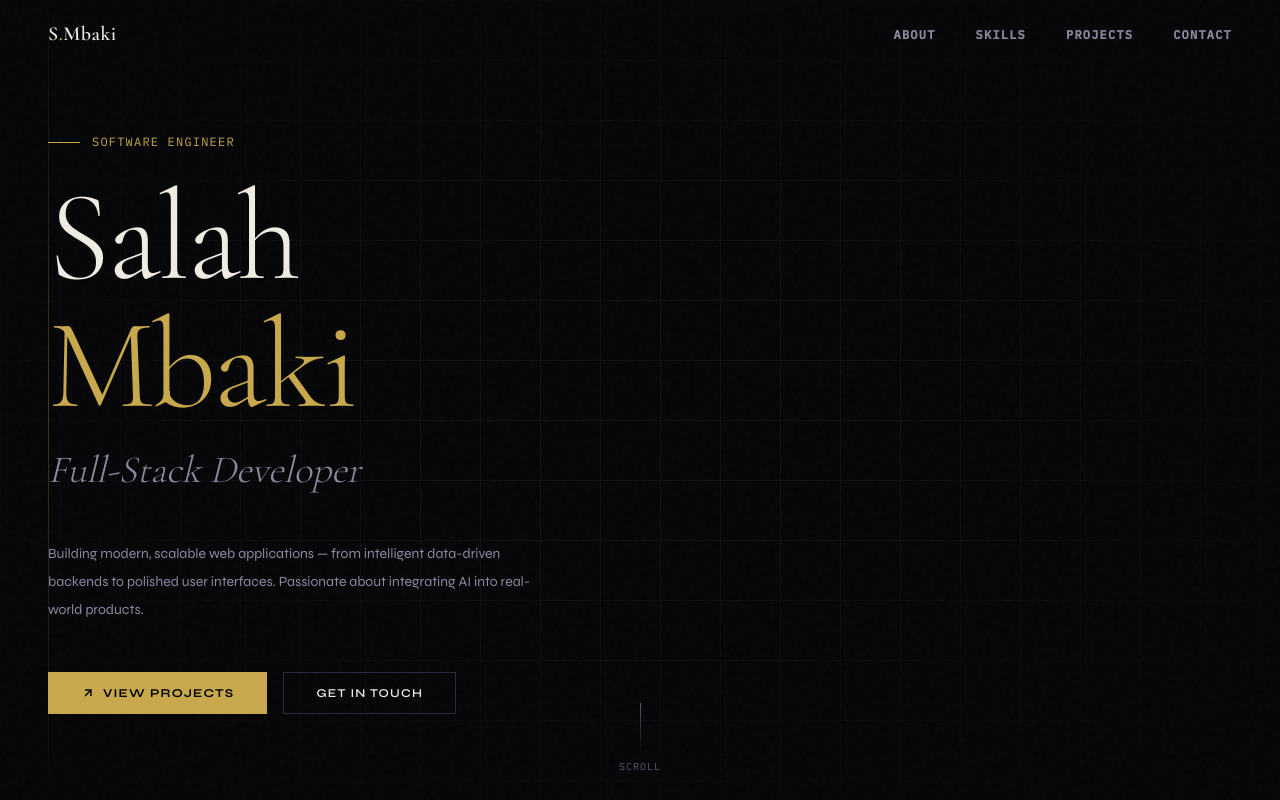
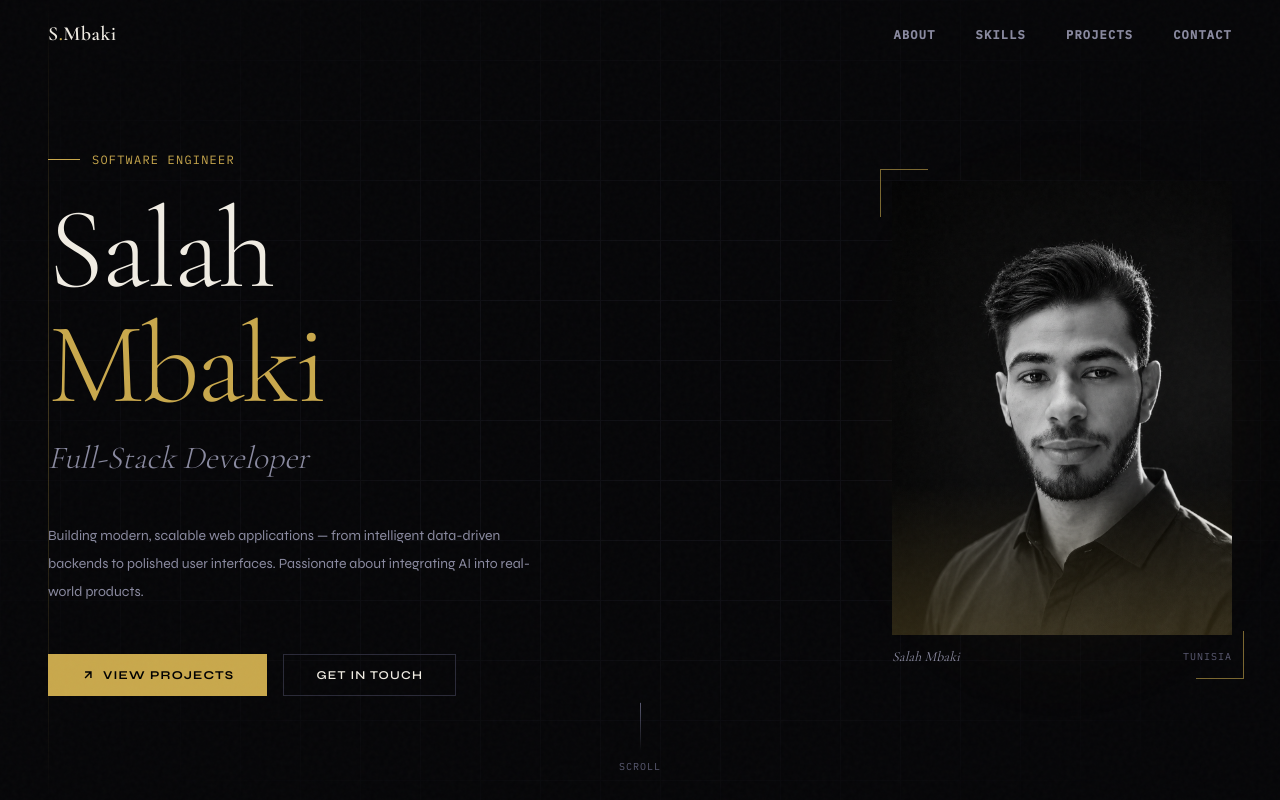
Before and after one commit to Salah-mbarki/Portfolio, a Next.js app: page / in a window 1280 px wide. Shown: the top 800 px of the page. Built offline with nearby package versions, Linux system fonts and the light colour scheme.

Commit message:
added photo

```diff
--- a/components/Hero.tsx
+++ b/components/Hero.tsx
@@ -1,4 +1,6 @@
 "use client";
+
+import Image from "next/image";
 
 export default function Hero() {
   const scrollTo = (id: string) =>
@@ -26,13 +28,16 @@ export default function Hero() {
       <div
         aria-hidden
         className="absolute top-0 left-12 w-px h-full opacity-30"
-        style={{
-          background: "linear-gradient(to bottom, transparent, #c9a84c, transparent)",
-        }}
+        style={{ background: "linear-gradient(to bottom, transparent, #c9a84c, transparent)" }}
       />
 
+      {/* Two-column layout */}
+      <div className="relative z-10 grid md:grid-cols-[1fr_340px] gap-16 items-center">
+
+        {/* Left — text */}
+        <div>
           {/* Tag */}
-      <div className="flex items-center gap-3 mb-6 relative z-10">
+          <div className="flex items-center gap-3 mb-6">
             <span className="w-8 h-px bg-accent" />
             <span className="font-mono text-xs tracking-widest uppercase text-accent">
               Software Engineer
@@ -41,39 +46,34 @@ export default function Hero() {
 
           {/* Name */}
           <h1
-        className="font-display font-light leading-none tracking-tight mb-3 relative z-10"
-        style={{ fontSize: "clamp(4rem, 10vw, 9rem)" }}
+            className="font-display font-light leading-none tracking-tight mb-3"
+            style={{ fontSize: "clamp(4rem, 9vw, 8rem)" }}
           >
             Salah
             <br />
-        <em className="text-accent not-italic font-light italic">Mbaki</em>
+            <em className="text-accent not-italic italic">Mbaki</em>
           </h1>
 
           {/* Role */}
           <p
-        className="font-display font-light italic text-muted2 mb-10 relative z-10"
-        style={{ fontSize: "clamp(1.5rem, 3vw, 2.5rem)" }}
+            className="font-display font-light italic text-muted2 mb-10"
+            style={{ fontSize: "clamp(1.2rem, 2.5vw, 2rem)" }}
           >
             Full-Stack Developer
           </p>
 
           {/* Description */}
-      <p className="max-w-lg text-sm text-muted2 leading-loose mb-12 relative z-10">
-        Building modern, scalable web applications — from intelligent data-driven
-        backends to polished user interfaces. Passionate about integrating AI into
-        real-world products.
+          <p className="max-w-lg text-sm text-muted2 leading-loose mb-12">
+            Building modern, scalable web applications — from intelligent
+            data-driven backends to polished user interfaces. Passionate about
+            integrating AI into real-world products.
           </p>
 
           {/* CTA */}
-      <div className="flex flex-wrap gap-4 relative z-10">
+          <div className="flex flex-wrap gap-4">
             <button
               onClick={() => scrollTo("projects")}
-          className="
-            inline-flex items-center gap-2
-            bg-accent text-black font-ui font-bold text-xs tracking-widest uppercase
-            px-8 py-3 border border-accent
-            hover:bg-accent2 hover:border-accent2 transition-all duration-200
-          "
+              className="inline-flex items-center gap-2 bg-accent text-black font-ui font-bold text-xs tracking-widest uppercase px-8 py-3 border border-accent hover:bg-accent2 hover:border-accent2 transition-all duration-200"
             >
               <svg width="14" height="14" viewBox="0 0 24 24" fill="none" stroke="currentColor" strokeWidth="2.5">
                 <path d="M7 17l10-10M7 7h10v10" />
@@ -82,15 +82,47 @@ export default function Hero() {
             </button>
             <button
               onClick={() => scrollTo("contact")}
-          className="
-            inline-flex items-center gap-2
-            bg-transparent text-cream font-ui font-semibold text-xs tracking-widest uppercase
-            px-8 py-3 border border-border2
-            hover:border-muted2 transition-all duration-200
-          "
+              className="inline-flex items-center gap-2 bg-transparent text-cream font-ui font-semibold text-xs tracking-widest uppercase px-8 py-3 border border-border2 hover:border-muted2 transition-all duration-200"
             >
               Get In Touch
             </button>
+          </div>
+        </div>
+
+        {/* Right — photo */}
+        <div className="hidden md:block relative">
+          {/* Decorative corner frames */}
+          <div className="absolute -top-3 -left-3 w-12 h-12 border-t border-l border-accent opacity-60 z-10" />
+          <div className="absolute -bottom-3 -right-3 w-12 h-12 border-b border-r border-accent opacity-60 z-10" />
+
+          {/* Glow behind image */}
+          <div
+            className="absolute inset-0 rounded-none opacity-20 blur-3xl"
+            style={{ background: "radial-gradient(ellipse at center, #c9a84c, transparent 70%)" }}
+          />
+
+          <div className="relative overflow-hidden" style={{ aspectRatio: "3/4" }}>
+            <Image
+              src="/portfolio_pic.png"
+              alt="Salah Mbaki"
+              fill
+              className="object-cover object-top grayscale hover:grayscale-0 transition-all duration-700"
+              priority
+            />
+            {/* Gold gradient overlay at bottom */}
+            <div
+              className="absolute bottom-0 left-0 right-0 h-1/3 pointer-events-none"
+              style={{ background: "linear-gradient(to top, rgba(201,168,76,0.2), transparent)" }}
+            />
+          </div>
+
+          {/* Label below photo */}
+          <div className="mt-3 flex items-center justify-between">
+            <span className="font-display italic text-muted2 text-sm">Salah Mbaki</span>
+            <span className="font-mono text-[10px] tracking-widest text-muted uppercase">Tunisia</span>
+          </div>
+        </div>
+
       </div>
 
       {/* Scroll indicator */}
@@ -99,13 +131,8 @@ export default function Hero() {
         className="absolute bottom-8 left-1/2 flex flex-col items-center gap-2"
         style={{ animation: "bounce-scroll 2s infinite", transform: "translateX(-50%)" }}
       >
-        <div
-          className="w-px h-12"
-          style={{ background: "linear-gradient(to bottom, #5a5a72, transparent)" }}
-        />
-        <span className="font-mono text-[10px] tracking-widest text-muted uppercase">
-          scroll
-        </span>
+        <div className="w-px h-12" style={{ background: "linear-gradient(to bottom, #5a5a72, transparent)" }} />
+        <span className="font-mono text-[10px] tracking-widest text-muted uppercase">scroll</span>
       </div>
     </section>
   );
```
Also changed, not shown: public/portfolio_pic.png (added). Lines whose indentation alone changed are shown as unchanged.
